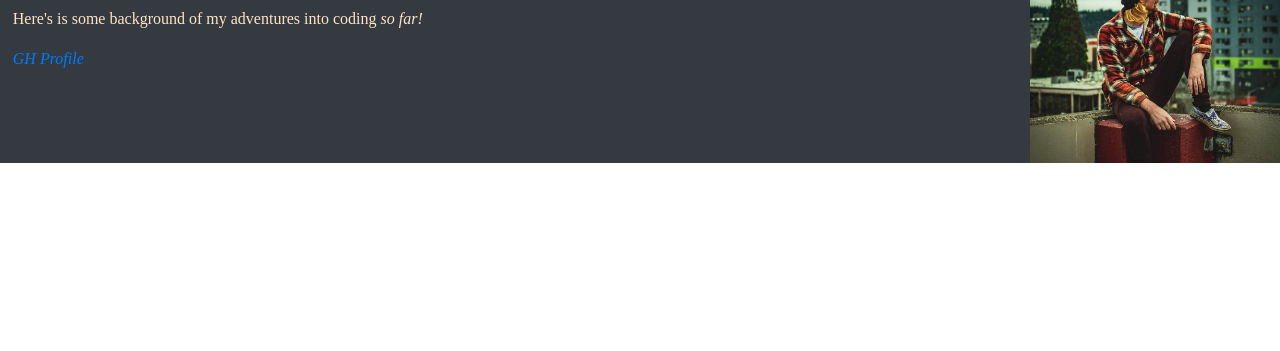
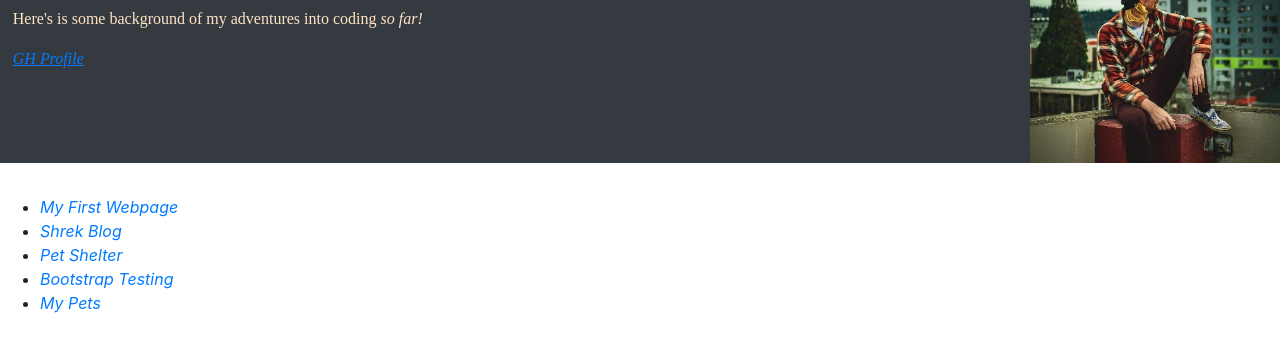
Before and after one commit to m-wright92/Portfolio, a plain HTML site: page index.html in a window 1280 px wide. Shown: the part 87-438 px from the top of the page. Drawn offline with Linux system fonts and the light colour scheme.

Commit message:
add sidebar contents and links

```diff
--- a/css/styles.css
+++ b/css/styles.css
@@ -19,3 +19,7 @@
   float:right;
   padding-top:0%;
 }
+
+.jumbotron a:link {
+  text-decoration:underline;
+}
--- a/index.html
+++ b/index.html
@@ -9,11 +9,17 @@
   <img src="img/me.jpeg" class="me">
   <div class="jumbotron jumbotron-fluid bg-dark">
     <div class="containter">
-
       <h1><strong>Mike Wright</strong></h1>
       <p>Here's is some background of my adventures into coding <em>so far!<em></p>
       <p><a href="https://github.com/m-wright92">GH Profile</a></p>
-
     </div>
   </div>
+  <div class="sidebar">
+    <ul>
+      <li><a href="https://github.com/m-wright92/my-first-webpage">My First Webpage</a></li>
+      <li><a href="https://github.com/m-wright92/blog-site">Shrek Blog</a></li>
+      <li><a href="https://github.com/m-wright92/shelter-website">Pet Shelter</a></li>
+      <li><a href="https://github.com/m-wright92/Section-review">Bootstrap Testing</a></li>
+      <li><a href="https://github.com/m-wright92/pet-website">My Pets</a></li>
+    </ul>
 </body>
```
